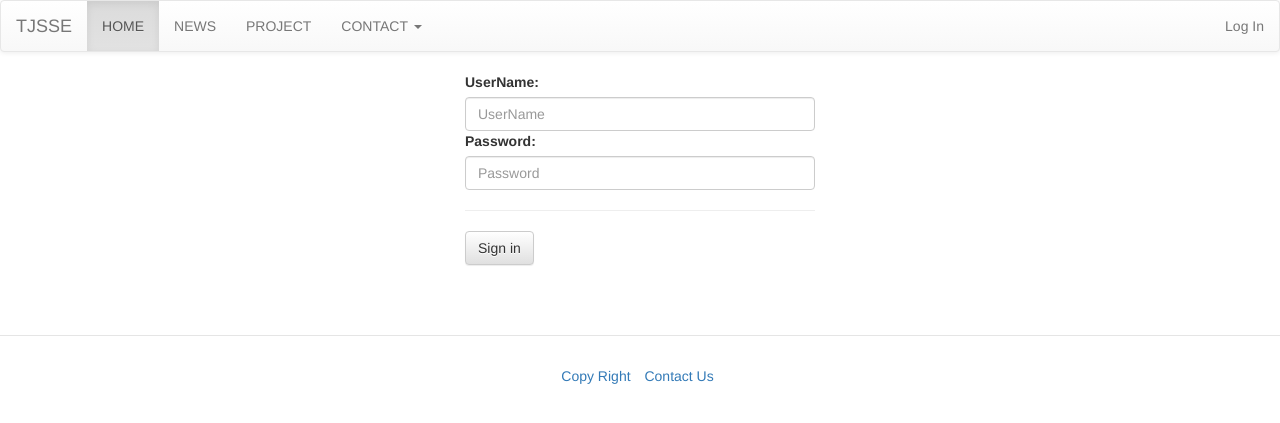
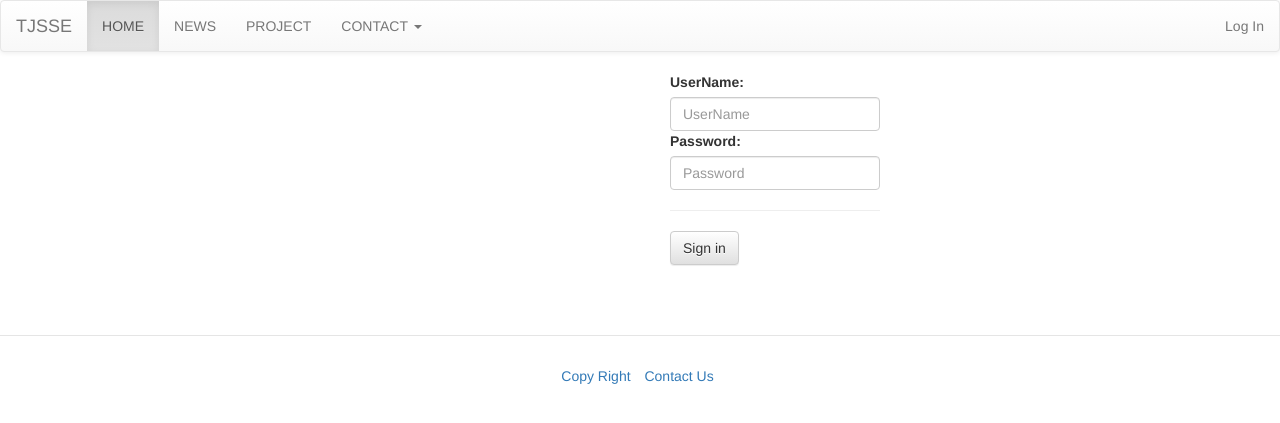
Before and after one commit to o0lazybear0o/TJSSE, a Django app: page /login/ in a window 1280 px wide. Shown: the top 423 px of the page. Run offline with Django 3.2, Linux system fonts and the light colour scheme; some libraries are stand-ins or nearby versions.

Commit message:
change the style of login

```diff
--- a/accounts/forms.py
+++ b/accounts/forms.py
@@ -10,6 +10,7 @@ class LoginForm(forms.Form):
             attrs={
                 'class':"form-control",
                 'placeholder':"UserName",
+                'style':"width: 100%",
             }
         ),
     )
@@ -21,6 +22,7 @@ class LoginForm(forms.Form):
             attrs={
                 'class':"form-control",
                 'placeholder':"Password",
+                'style':"width: 100%",
             }
         ),
     )
--- /dev/null
+++ b/static/css/customstyle.css
@@ -0,0 +1,5 @@
+footer{
+    padding: 30px;
+    margin-top: 70px;
+    border-top: 1px solid #e5e5e5;
+}
--- a/templates/base.html
+++ b/templates/base.html
@@ -9,6 +9,7 @@
     <script type="text/javascript" src="{% static "js/bootstrap.js" %}"></script>
     <link rel="stylesheet" href="{% static "css/bootstrap.css" %}" type="text/css">
     <link rel="stylesheet" href="{% static "css/bootstrap-theme.css" %}" type="text/css">
+    <link rel="stylesheet" href="{% static "css/customstyle.css" %}" type="text/css">
     {% block extra_head %}{% endblock %}
 </head>
 <body>
@@ -95,7 +96,7 @@
 
 {% endblock %}
 
-<footer style="padding: 30px;margin-top: 70px;border-top: 1px solid #e5e5e5;">
+<footer>
     <ul class="list-inline text-center">
         <li><a href="#">Copy Right</a></li>
         <li><a href="#">Contact Us</a></li>
--- a/templates/login.html
+++ b/templates/login.html
@@ -1,21 +1,26 @@
 {% extends "base.html" %}
 
 {% block maincontent %}
-
+    <div class="container padded">
+        <div class="row">
+            <div class="col-lg-4 col-lg-offset-6 login">
                 {% if password_is_wrong %}
                     <div class="alert alert-dismissible alert-danger">
-            button type="button" class="close" data-dismiss="alert" aria-label="Close"><span
+                        <button type="button" class="close" data-dismiss="alert" aria-label="Close"><span
                             aria-hidden="true">&times;</span></button>
                         <strong>Error!</strong> Password is wrong!
                     </div>
                 {% endif %}
 
-    <div class="container ">
-        <form class="form-horizontal col-md-4 col-md-offset-4" action="" method="post">
+                <div class="container col-lg-8 ">
+                    <form class="form-horizontal" action="" method="post">
                         {% csrf_token %}
-            {{ form}}
+                        {{ form }}
                         <hr>
                         <button type="submit" class="btn btn-default">Sign in</button>
                     </form>
                 </div>
+            </div>
+        </div>
+    </div>
 {% endblock %}
```
Also changed, not shown: db.sqlite3. Lines whose indentation alone changed are shown as unchanged.
